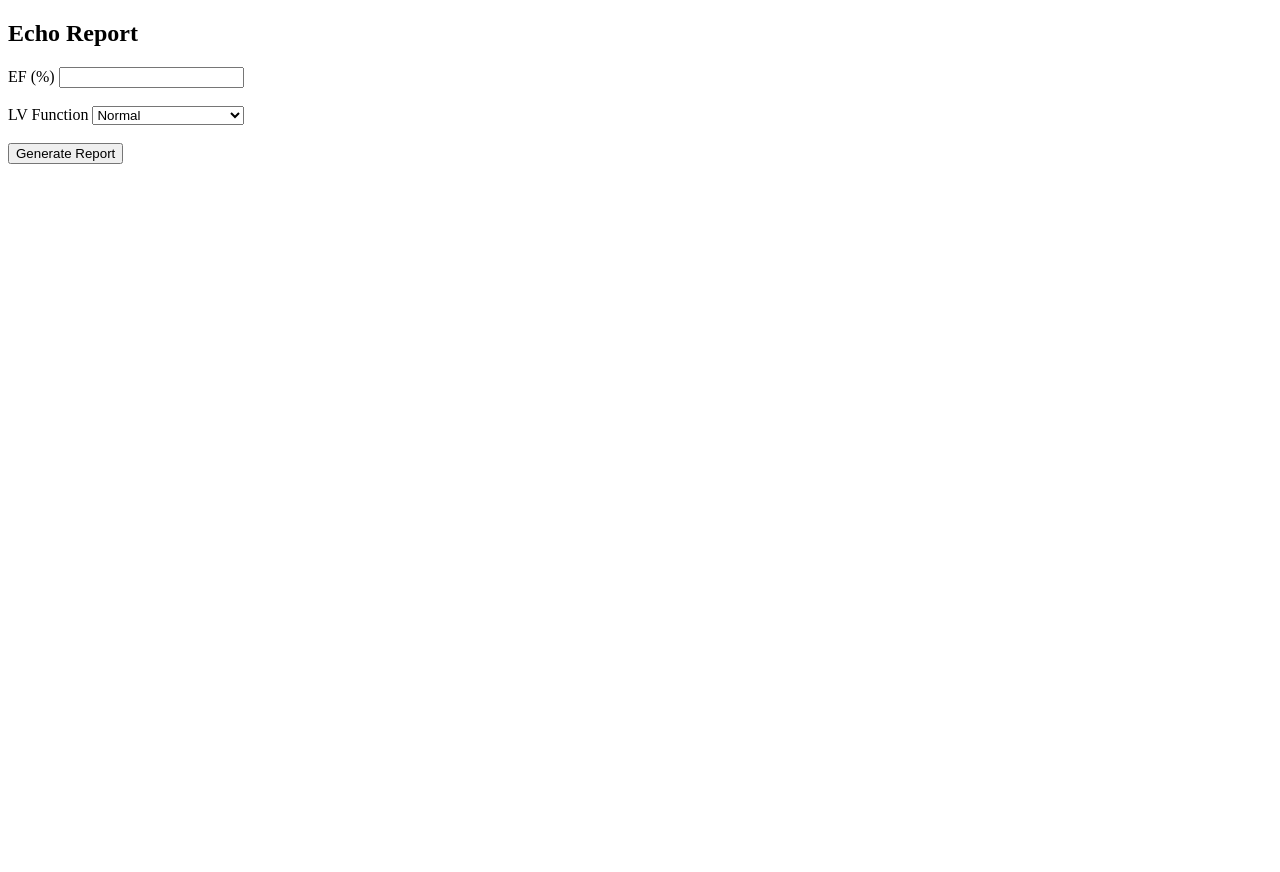
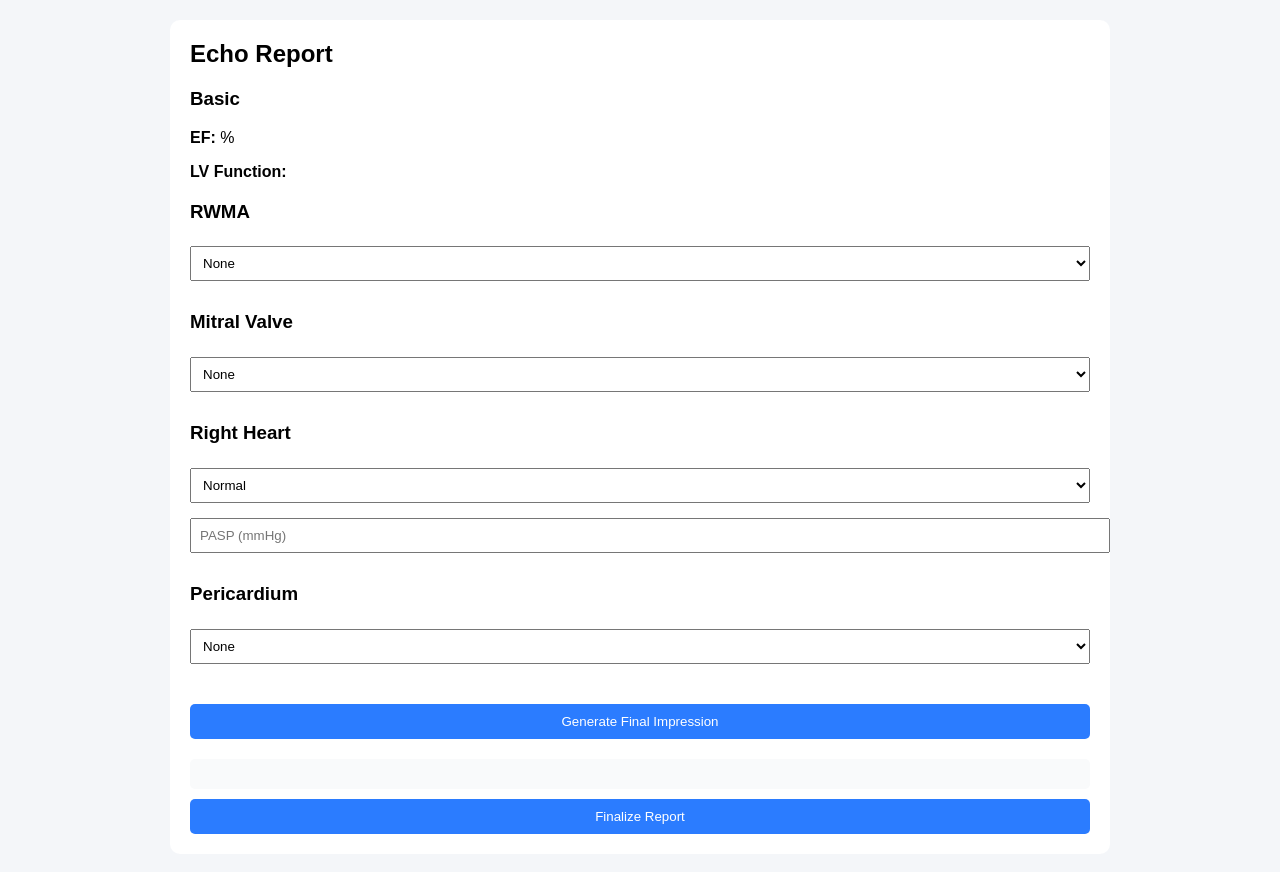
Before and after one commit to salma-afreen/tele-echo-pro, a plain HTML site: page report.html in a window 1280 px wide. Before the commit the page ends 800 px from the top, so only its background shows below. Drawn offline with Linux system fonts and the light colour scheme.

Commit message:
Update report.html

```diff
--- a/report.html
+++ b/report.html
@@ -1,40 +1,176 @@
 <!DOCTYPE html>
 <html>
 <head>
-  <title>Report</title>
+  <title>Echo Report</title>
+
+  <style>
+    body {
+      font-family: Arial;
+      background: #f4f6f9;
+      margin: 0;
+      padding: 20px;
+    }
+
+    .container {
+      max-width: 900px;
+      margin: auto;
+      background: white;
+      padding: 20px;
+      border-radius: 10px;
+    }
+
+    h2 {
+      margin-top: 0;
+    }
+
+    .section {
+      margin-bottom: 20px;
+    }
+
+    select, input {
+      width: 100%;
+      padding: 8px;
+      margin-top: 5px;
+      margin-bottom: 10px;
+    }
+
+    button {
+      padding: 10px;
+      background: #2b7cff;
+      color: white;
+      border: none;
+      border-radius: 5px;
+      width: 100%;
+      margin-top: 10px;
+    }
+
+    .output {
+      background: #f9fafb;
+      padding: 15px;
+      border-radius: 5px;
+      margin-top: 20px;
+    }
+  </style>
 </head>
 
 <body>
 
-<h2>Echo Report</h2>
+<div class="container">
 
-<label>EF (%)</label>
-<input id="ef"><br><br>
+  <h2>Echo Report</h2>
 
-<label>LV Function</label>
-<select id="lv">
-  <option>Normal</option>
-  <option>Moderate Dysfunction</option>
-</select><br><br>
+  <!-- BASIC -->
+  <div class="section">
+    <h3>Basic</h3>
 
-<button onclick="generate()">Generate Report</button>
+    <p><b>EF:</b> <span id="ef"></span>%</p>
+    <p><b>LV Function:</b> <span id="lv"></span></p>
+  </div>
 
-<p id="result"></p>
+  <!-- RWMA -->
+  <div class="section">
+    <h3>RWMA</h3>
+
+    <select id="rwma">
+      <option>None</option>
+      <option>Hypokinesia</option>
+      <option>Akinesia</option>
+    </select>
+  </div>
+
+  <!-- VALVES -->
+  <div class="section">
+    <h3>Mitral Valve</h3>
+
+    <select id="mr">
+      <option>None</option>
+      <option>Mild</option>
+      <option>Moderate</option>
+      <option>Severe</option>
+    </select>
+  </div>
+
+  <!-- RIGHT HEART -->
+  <div class="section">
+    <h3>Right Heart</h3>
+
+    <select id="rv">
+      <option>Normal</option>
+      <option>Dilated</option>
+    </select>
+
+    <input placeholder="PASP (mmHg)" id="pasp">
+  </div>
+
+  <!-- PERICARDIUM -->
+  <div class="section">
+    <h3>Pericardium</h3>
+
+    <select id="pericardium">
+      <option>None</option>
+      <option>Mild Effusion</option>
+      <option>Moderate Effusion</option>
+      <option>Large Effusion</option>
+    </select>
+  </div>
+
+  <button onclick="generate()">Generate Final Impression</button>
+
+  <div class="output" id="output"></div>
+
+  <button onclick="finalize()">Finalize Report</button>
+
+</div>
 
 <script>
+document.getElementById("ef").innerText = localStorage.getItem("ef");
+document.getElementById("lv").innerText = localStorage.getItem("lv");
+
 function generate() {
-  let ef = document.getElementById("ef").value;
-  let lv = document.getElementById("lv").value;
+  let text = "";
 
-  if(ef === "") {
-    alert("Enter EF");
-    return;
+  let ef = localStorage.getItem("ef");
+  let lv = localStorage.getItem("lv");
+  let rwma = document.getElementById("rwma").value;
+  let mr = document.getElementById("mr").value;
+  let rv = document.getElementById("rv").value;
+  let pasp = document.getElementById("pasp").value;
+  let peri = document.getElementById("pericardium").value;
+
+  text += "EF: " + ef + "%\n";
+  text += "LV Function: " + lv + "\n";
+
+  if (rwma !== "None") {
+    text += "RWMA present: " + rwma + "\n";
   }
 
-  let report = "EF: " + ef + "%, LV Function: " + lv;
+  if (mr !== "None") {
+    text += mr + " Mitral Regurgitation\n";
+  }
 
-  localStorage.setItem("report", report);
+  if (rv !== "Normal") {
+    text += "RV Dilated\n";
+  }
 
+  if (pasp) {
+    text += "PASP: " + pasp + " mmHg\n";
+  }
+
+  if (peri !== "None") {
+    text += peri + "\n";
+  }
+
+  if (text === "") {
+    text = "Normal Echo Study";
+  }
+
+  document.getElementById("output").innerText = text;
+
+  localStorage.setItem("finalReport", text);
+}
+
+function finalize() {
+  alert("Report Finalized");
   window.location.href = "final.html";
 }
 </script>
```
